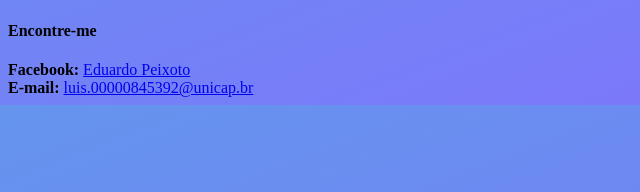
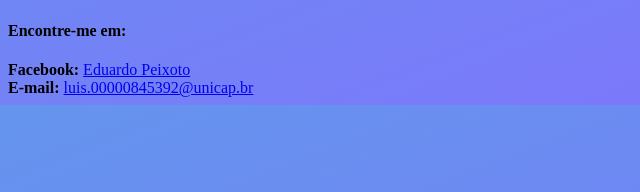
Before and after one commit to LEDHU/PWM-2023.1, a plain HTML site: page Exe04 - BiografiaCSS/biografiaCSS.html in a window 1280 px wide. Shown: the part 391-583 px from the top of the page, 0-640 px from the left. Drawn offline with Linux system fonts and the light colour scheme.

Commit message:
bio 08/04

```diff
--- a/Exe04 - BiografiaCSS/biografiaCSS.html
+++ b/Exe04 - BiografiaCSS/biografiaCSS.html
@@ -25,7 +25,7 @@
 
         <audio loop src="http://www.w3schools.com/tags/horse.mp3" controls ></audio>
 
-        <h4>Encontre-me</h4>
+        <h4>Encontre-me em:</h4>
 
         <p3>
             <b>Facebook: </b><a href="https://www.facebook.com/eduardo.peixoto" target = "_blank"> Eduardo Peixoto</a>
```
